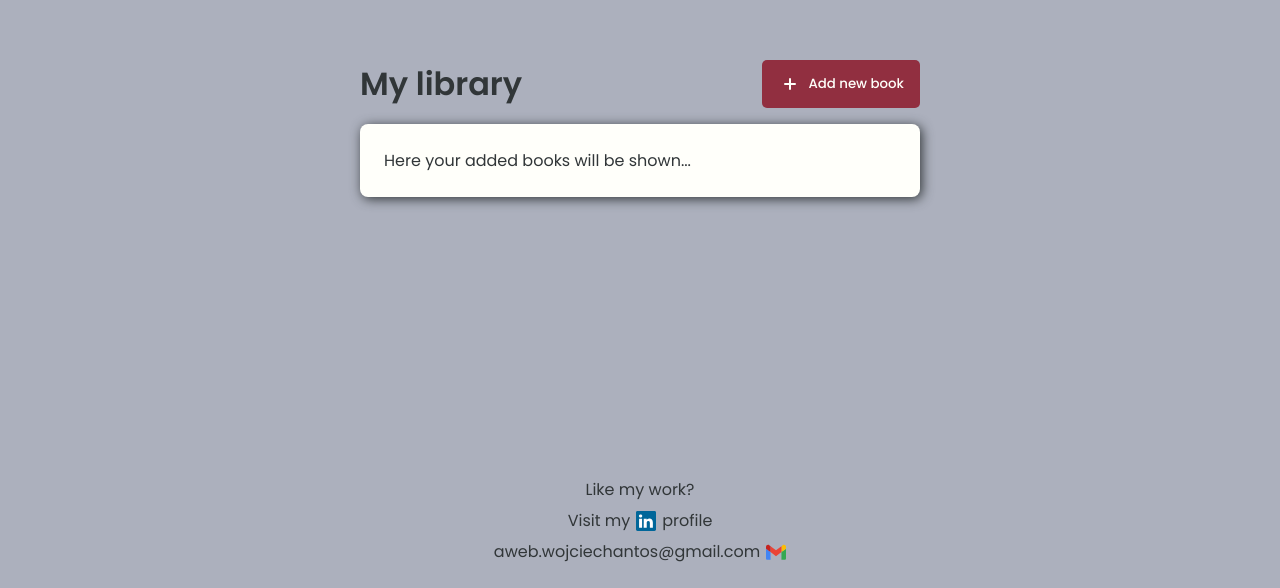
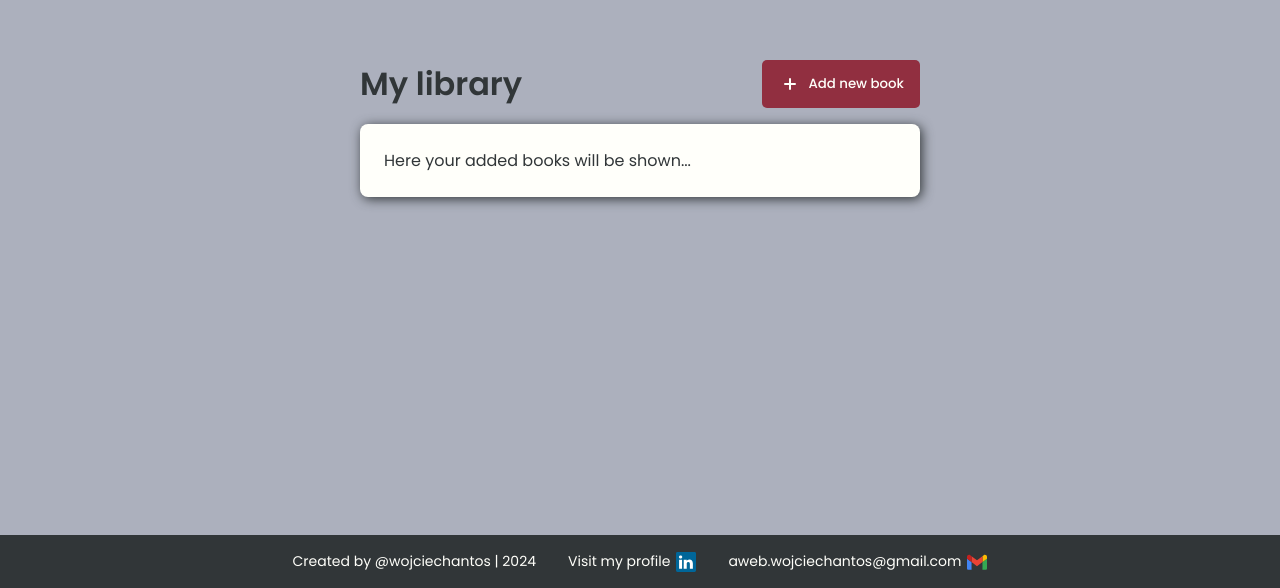
Before and after one commit to wojciechantos/library-store, a website built with Vite: page index.html in a window 1280 px wide. Shown: the part 212-800 px from the top of the page. Built offline with nearby package versions, Linux system fonts and the light colour scheme.

Commit message:
App footer reworked; Books list reworked to be scrollable; Footer E2E tests added; Minor adjustments

```diff
--- a/src/App.ts
+++ b/src/App.ts
@@ -2,6 +2,7 @@ import './styles.css';
 import { Book, DialogInterface } from 'types.ts';
 import { Button } from 'components/common/Button';
 import { Dialog } from 'components/common/Dialog';
+import { Footer } from 'components/domain/Footer';
 import { AddBookForm } from 'components/domain/AddBookForm';
 import { LibraryStore } from 'components/domain/LibraryStore';
 
@@ -23,30 +24,6 @@ export class App {
     				<p class="books-list__empty-list-placeholder" data-test="books-list__empty-list-placeholder">Here your added books will be shown...</p>
     			</div>
   			</main>
-  			<footer>
-        		<p data-test="footer-title">Like my work?</p>
-        		<a href="https://www.linkedin.com/in/wojciech-antos-b33621242/">
-            		<div class="link-wrapper">
-                		Visit my
-                		<svg width="20" height="20" viewBox="0 0 2490 2490" fill="none" xmlns="http://www.w3.org/2000/svg">
-                    		<path d="M0 178.366C0 79.9134 82.4229 0 184.027 0H2305.97C2407.62 0 2490 79.9134 2490 178.366V2311.66C2490 2410.14 2407.62 2490 2305.97 2490H184.027C82.4326 2490 0 2410.15 0 2311.69V178.337V178.366Z" fill="#006699"/>
-                    		<path d="M756.688 2083.8V962.794H384.083V2083.8H756.727H756.688ZM570.463 809.766C700.371 809.766 781.247 723.686 781.247 616.11C778.816 506.083 700.371 422.405 572.934 422.405C445.409 422.405 362.12 506.083 362.12 616.1C362.12 723.676 442.967 809.756 568.022 809.756H570.434L570.463 809.766ZM962.93 2083.8H1335.51V1457.85C1335.51 1424.39 1337.94 1390.84 1347.78 1366.94C1374.7 1299.97 1436.01 1230.65 1538.97 1230.65C1673.76 1230.65 1727.71 1333.44 1727.71 1484.16V2083.8H2100.28V1441.05C2100.28 1096.74 1916.48 936.512 1671.34 936.512C1470.36 936.512 1382.1 1048.84 1333.05 1125.35H1335.54V962.833H962.949C967.813 1068 962.92 2083.84 962.92 2083.84L962.93 2083.8Z" fill="white"/>
-                		</svg>
-                		profile
-            		</div>
-        		</a>
-
-       			<div class="link-wrapper">
-            		aweb.wojciechantos@gmail.com
-           			<svg width="20" height="20" viewBox="0 0 20 20" fill="none" xmlns="http://www.w3.org/2000/svg">
-                		<path d="M1.36367 17.8012H4.54547V10.0739L0 6.66479V16.4376C0 17.191 0.610234 17.8012 1.36367 17.8012V17.8012Z" fill="#4285F4"/>
-                		<path d="M15.4551 17.8012H18.6369C19.3903 17.8012 20.0005 17.1909 20.0005 16.4375V6.66479L15.4551 10.0739V17.8012Z" fill="#34A853"/>
-                		<path d="M15.4551 4.16503V10.0741L20.0005 6.66503V4.84686C20.0005 3.16163 18.0767 2.19913 16.7278 3.2105L15.4551 4.16503Z" fill="#FBBC04"/>
-                		<path fill-rule="evenodd" clip-rule="evenodd" d="M4.54492 10.0739V4.16479L9.99945 8.25573L15.454 4.16479V10.0739L9.99945 14.1648L4.54492 10.0739Z" fill="#EA4335"/>
-                		<path d="M0 4.84662V6.66479L4.54547 10.0739V4.16479L3.27273 3.21025C1.92383 2.19889 0 3.16139 0 4.84654V4.84662Z" fill="#C5221F"/>
-            		</svg>
-       			</div>
-    			</footer>
 		`;
 
 		const addNewBookDialog: DialogInterface = new Dialog('Add new book');
@@ -61,8 +38,11 @@ export class App {
 			onClick: () => addNewBookDialog.getDialog().showModal(),
 		}).render();
 
+		const footerElement: HTMLElement = new Footer().render();
+
 		document.querySelector<HTMLDivElement>('.header-wrapper')!.appendChild(addNewBookButton);
 		document.getElementById('app-container')!.appendChild(addNewBookDialogElement);
+		document.getElementById('app-container')!.appendChild(footerElement);
 
 		this.libraryStore.loadBooksList();
 	}
--- /dev/null
+++ b/src/components/common/Anchor/index.ts
@@ -0,0 +1,55 @@
+import './styles.css';
+import { AnchorProps, AnchorVariant } from 'types.ts';
+
+export class Anchor {
+	private href: string;
+	private dataTest?: string;
+	private className?: string;
+	private variant?: AnchorVariant;
+	private content?: HTMLElement | string;
+
+	constructor(props: AnchorProps) {
+		this.href = props.href;
+		this.content = props.content || undefined;
+		this.dataTest = props.dataTest || '';
+		this.className = props.className || '';
+		this.variant = props.variant || 'dark';
+	}
+
+	private addClasses(element: HTMLAnchorElement): void {
+		element.classList.add('anchor', `anchor--${this.variant}`);
+
+		if (this.className) {
+			element.classList.add(this.className);
+		}
+	}
+
+	public render(): HTMLAnchorElement {
+		const anchorElement: HTMLAnchorElement = document.createElement('a') as HTMLAnchorElement;
+		this.addClasses(anchorElement);
+
+		if (!this.href) {
+			throw new Error('Anchor component does not have a required "href" attribute set!');
+		} else if (this.href) {
+			anchorElement.setAttribute('href', this.href);
+		}
+
+		if (!this.content) {
+			anchorElement.textContent = this.href;
+		} else if (this.content) {
+			if (typeof this.content === 'string') {
+				const textElement: HTMLElement | null = document.createElement('p') as HTMLElement;
+				textElement.textContent = this.content;
+				anchorElement.appendChild(textElement);
+			} else {
+				anchorElement.appendChild(this.content);
+			}
+		}
+
+		if (this.dataTest) {
+			anchorElement.setAttribute('data-test', this.dataTest);
+		}
+
+		return anchorElement;
+	}
+}
--- /dev/null
+++ b/src/components/common/Anchor/styles.css
@@ -0,0 +1,40 @@
+.anchor {
+    text-decoration: none;
+    transition: color 0.2s;
+
+    &:hover,
+    &:focus,
+    &:active {
+        text-decoration: underline;
+    }
+}
+
+.anchor--light {
+    color: var(--anchor-light-color);
+
+    &:hover,
+    &:focus,
+    &:active {
+        color: var(--anchor-light-color-hover);
+    }
+}
+
+.anchor--dark {
+    color: var(--anchor-dark-color);
+
+    &:hover,
+    &:focus,
+    &:active {
+        color: var(--anchor-dark-color-hover);
+    }
+}
+
+.anchor--inactive {
+    &,
+    &:hover,
+    &:focus,
+    &:active {
+        text-decoration: none;
+        color: currentColor;
+    }
+}
--- a/src/components/common/FormItem/index.ts
+++ b/src/components/common/FormItem/index.ts
@@ -19,6 +19,7 @@ export class FormItem {
 	private generateCheckBoxItem(itemWrapper: HTMLDivElement): HTMLDivElement {
 		const id = `form-item__input-checkbox-${this.name}`;
 
+		// TODO: Add class name for label and move to styles file; Update tests
 		itemWrapper.innerHTML = `
             <label for="${id}">${this.isRequired ? '<span class="form-item__required-mark">*</span>' : ''} ${this.label}</label>
             <input id="${id}" class="form-item__input-checkbox">
--- a/src/components/common/Icon/iconsMap.ts
+++ b/src/components/common/Icon/iconsMap.ts
@@ -1,7 +1,9 @@
 import plusIcon from 'assets/icons/plusIcon.svg?raw';
 import crossIcon from 'assets/icons/crossIcon.svg?raw';
 import trashIcon from 'assets/icons/trashIcon.svg?raw';
+import gmailIcon from 'assets/icons/gmailIcon.svg?raw';
 import bookmarkIcon from 'assets/icons/bookmarkIcon.svg?raw';
+import linkedInIcon from 'assets/icons/linkedInIcon.svg?raw';
 
 import { type IconName } from 'types.ts';
 
@@ -9,5 +11,7 @@ export const iconsMap: Record<IconName, string> = {
 	plus: plusIcon,
 	cross: crossIcon,
 	trash: trashIcon,
+	gmail: gmailIcon,
 	bookmark: bookmarkIcon,
+	linkedIn: linkedInIcon,
 };
--- /dev/null
+++ b/src/components/domain/Footer/index.ts
@@ -0,0 +1,40 @@
+import './styles.css';
+import { Icon } from 'components/common/Icon';
+import { Anchor } from 'components/common/Anchor';
+
+export class Footer {
+	public render(): HTMLElement {
+		const footerElement: HTMLElement = document.createElement('footer') as HTMLElement;
+		footerElement.classList.add('app-footer');
+		footerElement.setAttribute('id', 'app-footer');
+		footerElement.setAttribute('data-test', 'app-footer');
+
+		const currentYear = new Date().getFullYear();
+		footerElement.innerHTML = `<p data-test="footer-title">Created by @wojciechantos | ${currentYear}</p>`;
+
+		const linkedInLinkContent: HTMLDivElement = document.createElement('div') as HTMLDivElement;
+		linkedInLinkContent.classList.add('footer-item__content-wrapper');
+		linkedInLinkContent.textContent = 'Visit my profile';
+		const linkedInIcon: HTMLDivElement = new Icon('linkedIn').render();
+		linkedInLinkContent.appendChild(linkedInIcon);
+
+		const linkedInLink: HTMLAnchorElement = new Anchor({
+			variant: 'light',
+			content: linkedInLinkContent,
+			dataTest: 'footer-link__linked-in',
+			href: 'https://www.linkedin.com/in/wojciech-antos-b33621242/',
+		}).render();
+
+		footerElement.appendChild(linkedInLink);
+
+		const emailAddress: HTMLDivElement = document.createElement('div') as HTMLDivElement;
+		emailAddress.setAttribute('data-test', 'footer__email-address');
+		emailAddress.classList.add('footer-item__content-wrapper');
+		emailAddress.textContent = 'aweb.wojciechantos@gmail.com';
+		const gmailIcon: HTMLDivElement = new Icon('gmail').render();
+		emailAddress.appendChild(gmailIcon);
+
+		footerElement.appendChild(emailAddress);
+		return footerElement;
+	}
+}
--- /dev/null
+++ b/src/components/domain/Footer/styles.css
@@ -0,0 +1,27 @@
+.app-footer {
+    bottom: 0;
+    width: 100%;
+    row-gap: 8px;
+    display: flex;
+    font-size: 14px;
+    column-gap: 32px;
+    position: absolute;
+    padding: 16px 24px;
+    align-items: center;
+    flex-direction: column;
+    justify-content: center;
+
+    color: var(--grey-500);
+    background-color: var(--grey-100);
+
+    @media (min-width: 743px) {
+        flex-direction: row;
+    }
+}
+
+.footer-item__content-wrapper {
+    gap: 6px;
+    align-items: center;
+    display: inline-flex;
+    justify-content: center;
+}
--- a/src/components/domain/LibraryStore/styles.css
+++ b/src/components/domain/LibraryStore/styles.css
@@ -1,6 +1,7 @@
 .books-list__wrapper {
 	display: flex;
-	padding: 24px;
+	padding: 24px 8px 24px 24px;
+    max-height: 600px;
 	border-radius: 8px;
 	flex-direction: column;
 	box-shadow: 2px 2px 12px var(--color-primary);
@@ -13,4 +14,24 @@
 	display: flex;
 	list-style: none;
 	flex-direction: column;
+    padding-right: 8px;
+    overflow-y: scroll;
+
+    &::-webkit-scrollbar {
+        width: 8px;
+    }
+
+    &::-webkit-scrollbar-track {
+        background: transparent;
+    }
+
+    &::-webkit-scrollbar-thumb {
+        cursor: pointer;
+        border-radius: 4px;
+        background: var(--ruby-300);
+    }
+
+    &::-webkit-scrollbar-thumb:hover {
+        background: var(--ruby-200);
+    }
 }
--- a/src/styles.css
+++ b/src/styles.css
@@ -41,6 +41,12 @@
 	/* Input */
 	--border-color: var(--polar-mist);
 	--border-color-hover: var(--grey-300);
+
+    /*Anchor*/
+    --anchor-light-color: var(--grey-500);
+    --anchor-light-color-hover: var(--grey-300);
+    --anchor-dark-color: var(--grey-100);
+    --anchor-dark-color-hover: var(--grey-200);
 }
 
 * {
@@ -86,39 +92,8 @@ main {
 	margin-bottom: 120px;
 }
 
-footer {
-	gap: 6px;
-	width: 100%;
-	bottom: 24px;
-	display: flex;
-	position: absolute;
-	align-items: center;
-	flex-direction: column;
-	color: var(--color-primary);
-}
-
-a {
-	text-decoration: none;
-	transition: color 0.2s;
-	color: var(--color-primary);
-
-	&:hover,
-	&:focus,
-	&:active {
-		text-decoration: underline;
-		color: var(--color-primary-hover);
-	}
-}
-
 .header-wrapper {
 	display: flex;
 	margin-bottom: 16px;
 	justify-content: space-between;
 }
-
-.link-wrapper {
-	gap: 6px;
-	align-items: center;
-	display: inline-flex;
-	justify-content: center;
-}
```
Also changed, not shown: cypress/e2e/selectors.ts (+3 -0 lines), cypress/e2e/visitAndCheckApp.cy.ts (+19 -2 lines), src/components/common/Anchor/Anchor.test.ts (added, +53 -0 lines), src/types.ts (+11 -1 lines), src/assets/icons/gmailIcon.svg (added), src/assets/icons/linkedInIcon.svg (added), 1 other file.
